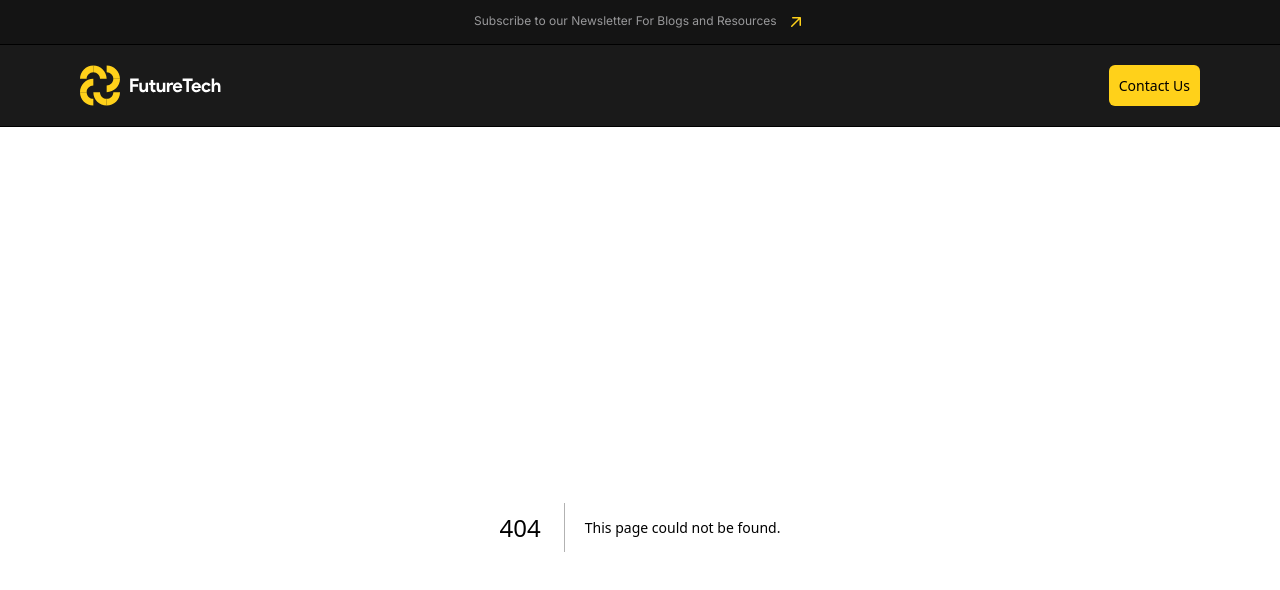
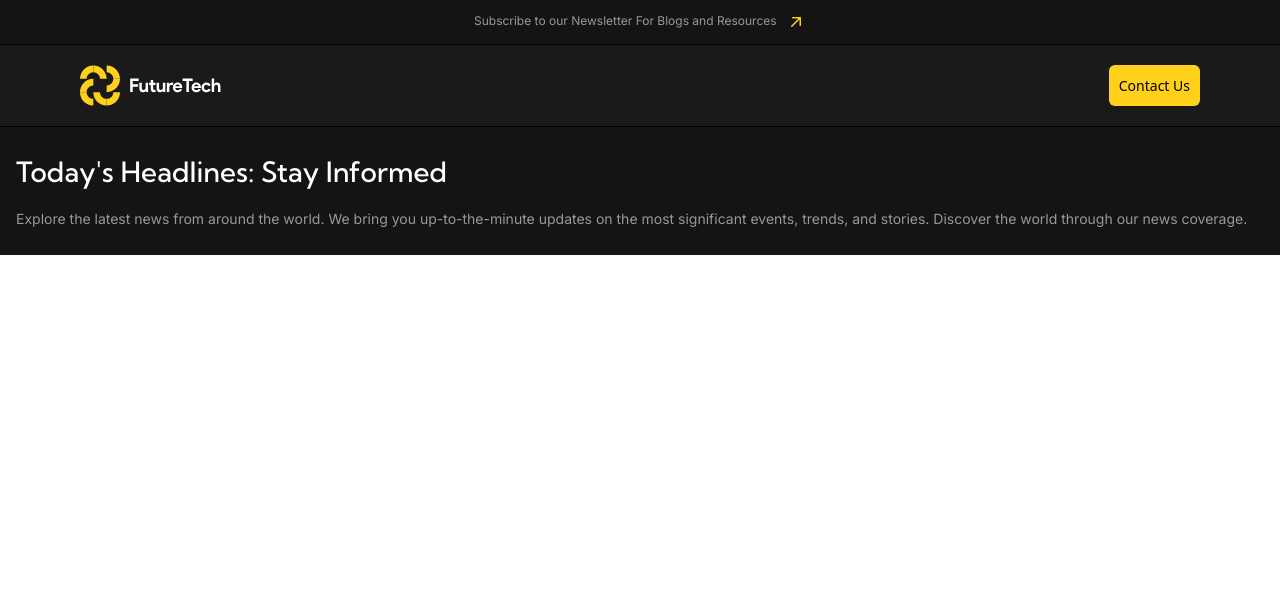
Before and after one commit to asuarezop/futuretech-blog, a Next.js app: page /headlines in a window 1280 px wide. Before the commit this address had no page. Shown: the top 590 px of the page. Built offline with nearby package versions, Linux system fonts and the light colour scheme.

Commit message:
Moved code specific to Headlines section in associated route Headlines inside app directory

```diff
--- /dev/null
+++ b/src/app/headlines/page.tsx
@@ -0,0 +1,14 @@
+export default function Headlines() {
+  return (
+    <div className="bg-dark-08 px-4 py-6">
+      <h1 className="font-kumbh pb-3.5 text-[28px] font-medium text-white">
+        Today&apos;s Headlines: Stay Informed
+      </h1>
+      <p className="text-gray-60 font-inter text-[14px] leading-6 font-normal">
+        Explore the latest news from around the world. We bring you
+        up-to-the-minute updates on the most significant events, trends, and
+        stories. Discover the world through our news coverage.
+      </p>
+    </div>
+  );
+}
```
